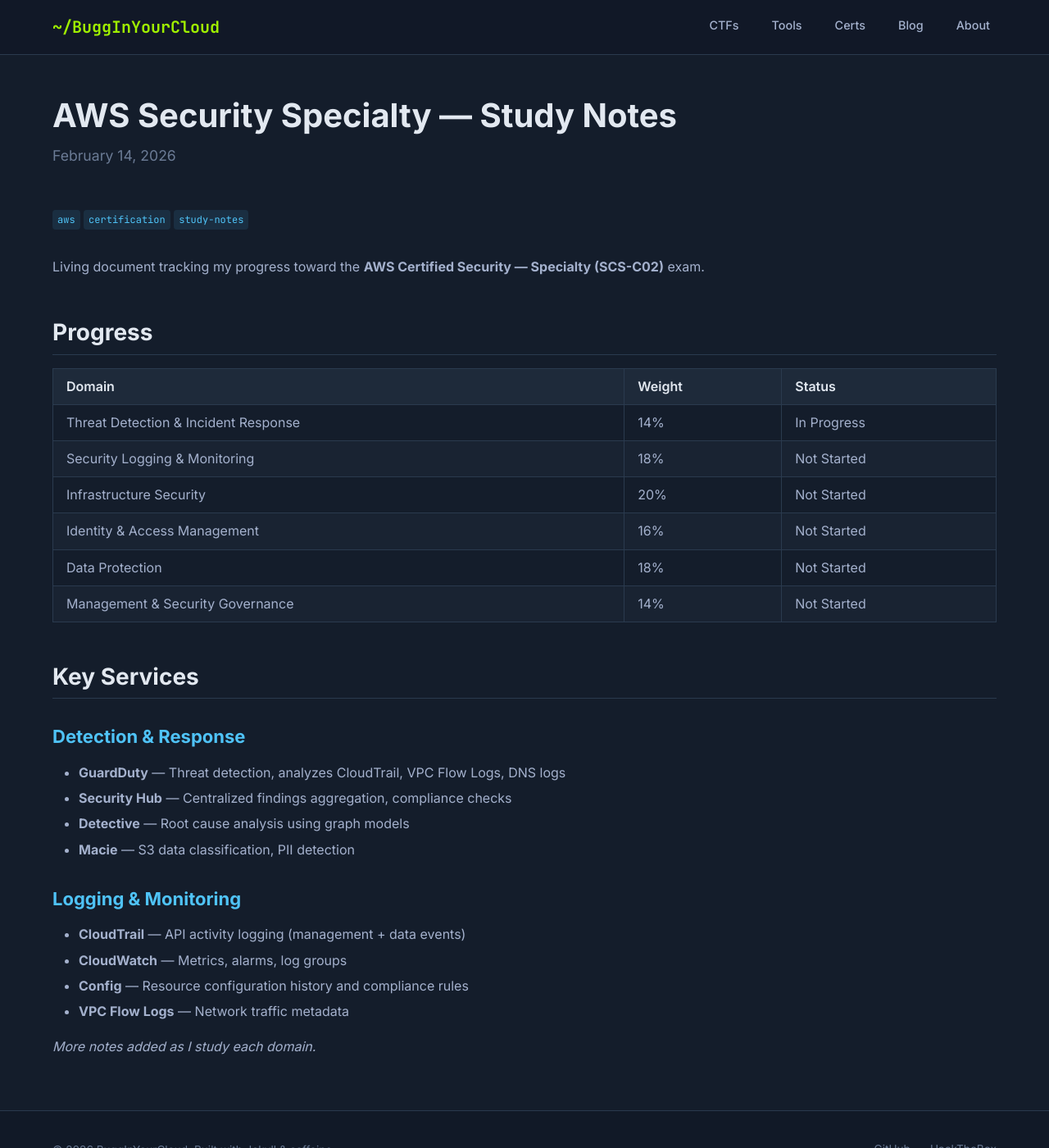
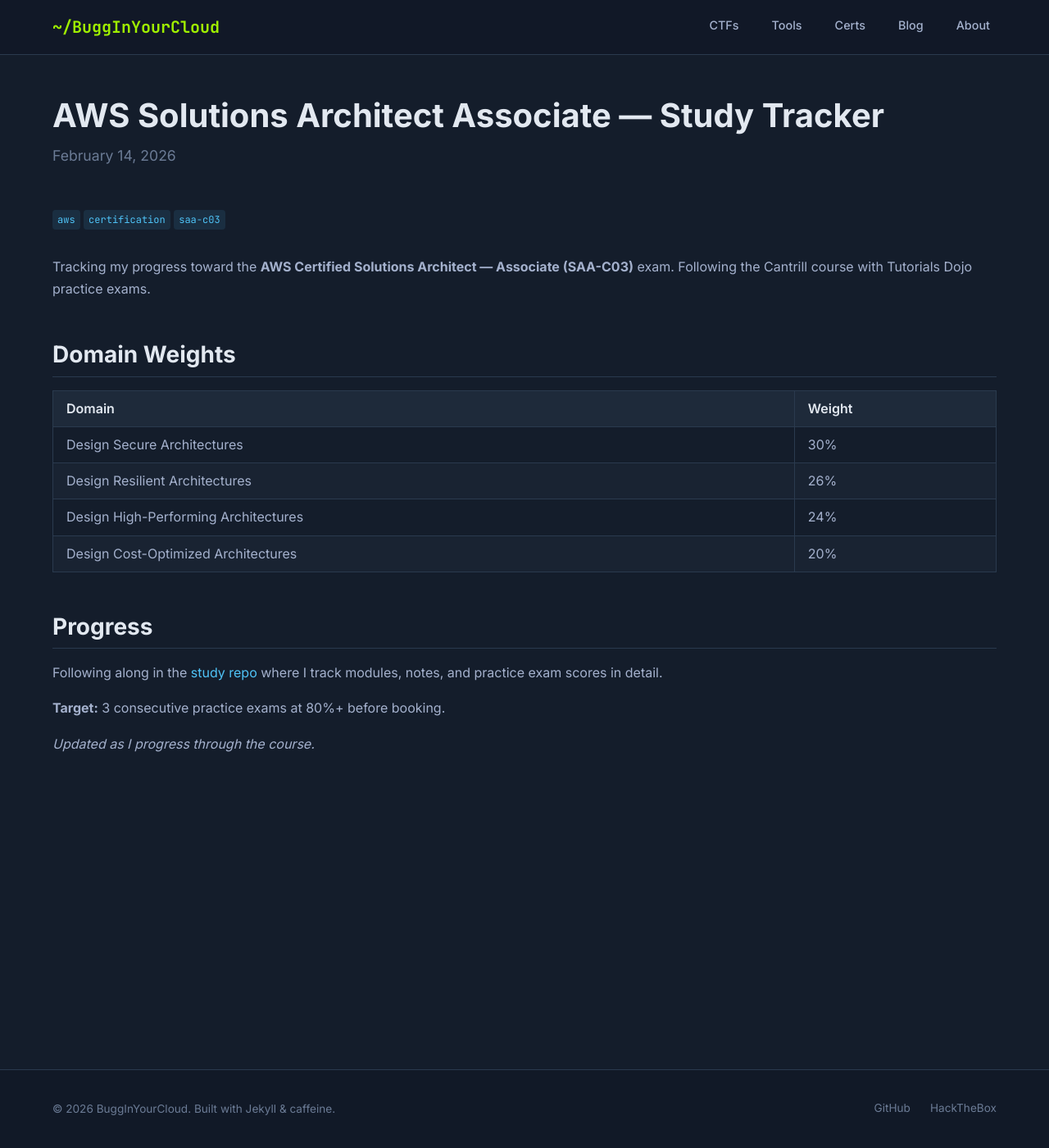
Before and after one commit to BuggInYourCloud/BuggInYourCloud.github.io, a Jekyll site: the page built from _posts/2026-02-14-aws-security-specialty-notes.md, in a window 1280 px wide and 1400 px high. Shown: the whole window at 82% size. Built offline with Jekyll 4.4.1, drawn with Linux system fonts in a browser that asks for light colours.

Commit message:
Update AWS blog post to SAA-C03 associate track

```diff
--- a/_posts/2026-02-14-aws-security-specialty-notes.md
+++ b/_posts/2026-02-14-aws-security-specialty-notes.md
@@ -1,34 +1,24 @@
 ---
-title: "AWS Security Specialty — Study Notes"
+title: "AWS Solutions Architect Associate — Study Tracker"
 date: 2026-02-14
-tags: [aws, certification, study-notes]
+tags: [aws, certification, saa-c03]
 ---
 
-Living document tracking my progress toward the **AWS Certified Security — Specialty (SCS-C02)** exam.
+Tracking my progress toward the **AWS Certified Solutions Architect — Associate (SAA-C03)** exam. Following the Cantrill course with Tutorials Dojo practice exams.
+
+## Domain Weights
+
+| Domain | Weight |
+|--------|--------|
+| Design Secure Architectures | 30% |
+| Design Resilient Architectures | 26% |
+| Design High-Performing Architectures | 24% |
+| Design Cost-Optimized Architectures | 20% |
 
 ## Progress
 
-| Domain | Weight | Status |
-|--------|--------|--------|
-| Threat Detection & Incident Response | 14% | In Progress |
-| Security Logging & Monitoring | 18% | Not Started |
-| Infrastructure Security | 20% | Not Started |
-| Identity & Access Management | 16% | Not Started |
-| Data Protection | 18% | Not Started |
-| Management & Security Governance | 14% | Not Started |
+Following along in the [study repo](https://github.com/BuggInYourCloud/aws-saa-c03-journey) where I track modules, notes, and practice exam scores in detail.
 
-## Key Services
+**Target:** 3 consecutive practice exams at 80%+ before booking.
 
-### Detection & Response
-- **GuardDuty** — Threat detection, analyzes CloudTrail, VPC Flow Logs, DNS logs
-- **Security Hub** — Centralized findings aggregation, compliance checks
-- **Detective** — Root cause analysis using graph models
-- **Macie** — S3 data classification, PII detection
-
-### Logging & Monitoring
-- **CloudTrail** — API activity logging (management + data events)
-- **CloudWatch** — Metrics, alarms, log groups
-- **Config** — Resource configuration history and compliance rules
-- **VPC Flow Logs** — Network traffic metadata
-
-*More notes added as I study each domain.*
+*Updated as I progress through the course.*
```
